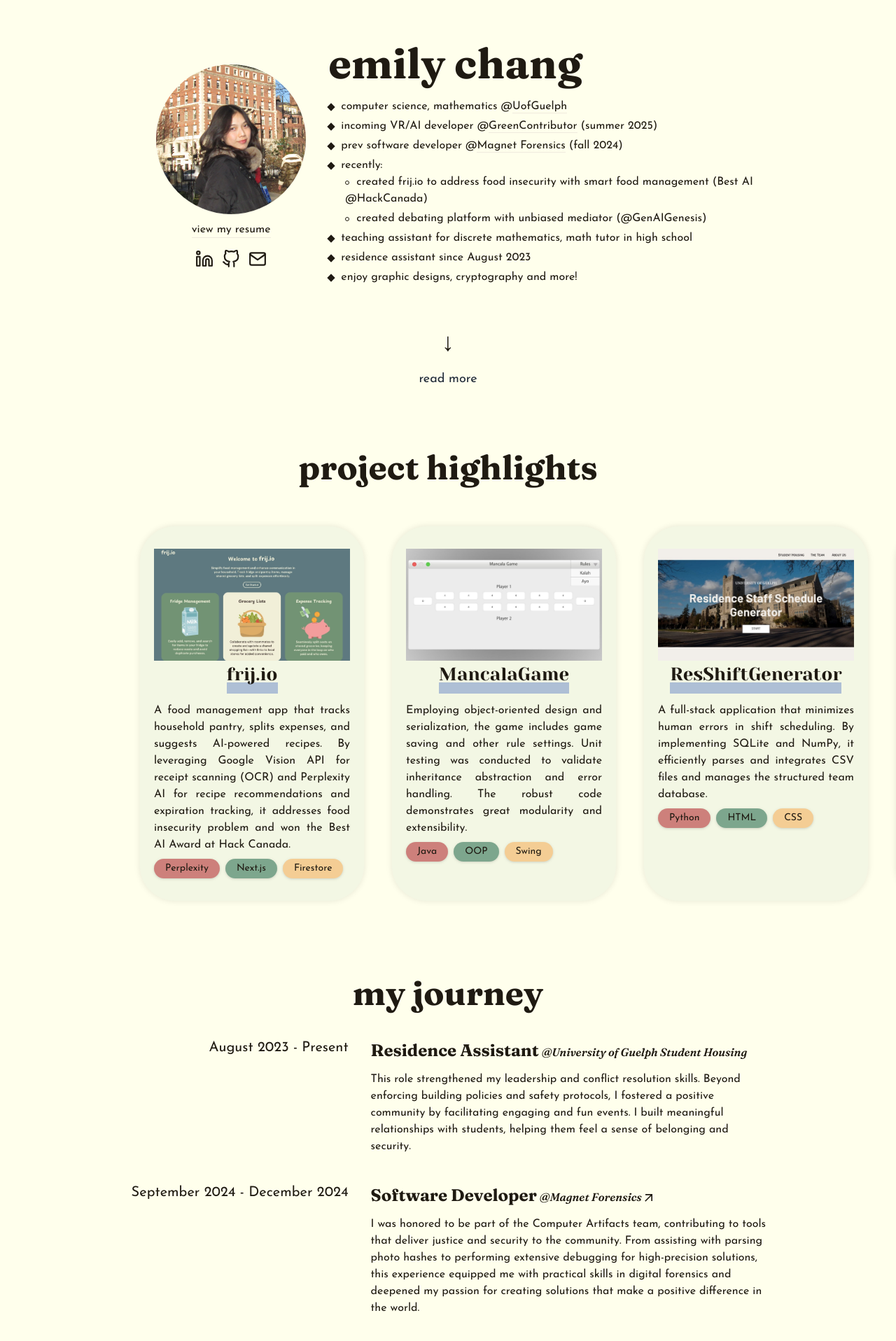
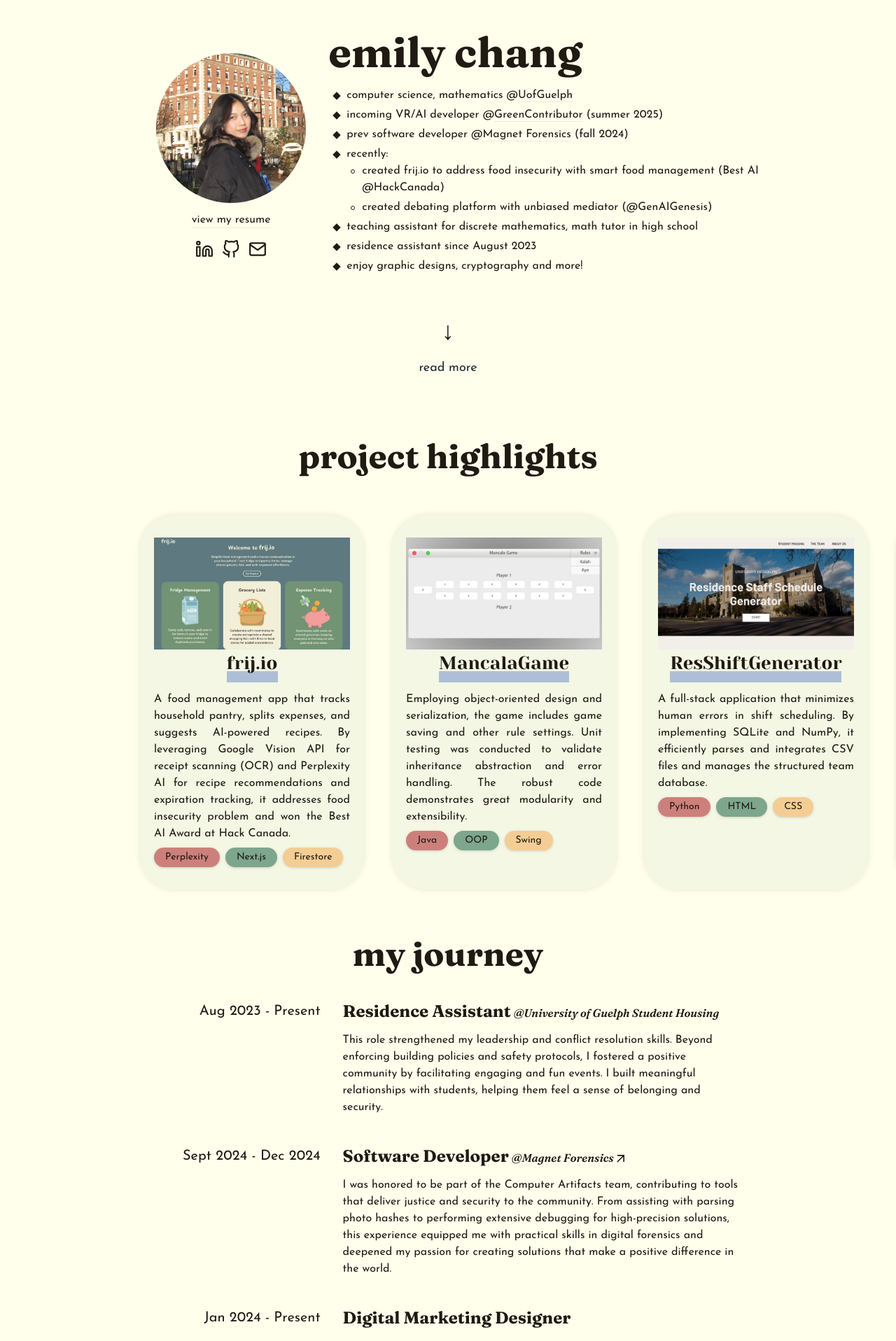
Before and after one commit to milychang19/my-portfolio, a React (Create React App) app: page / in a window 1280 px wide. Shown: the part 180-2096 px from the top of the page at 70% size. Built offline with nearby package versions, Linux system fonts and the light colour scheme.

Commit message:
mobile spaces for home and journey sections

```diff
--- a/src/index.css
+++ b/src/index.css
@@ -14,6 +14,13 @@
 code {
   font-family: source-code-pro, Menlo, Monaco, Consolas, "Courier New",
     monospace;
+}
+
+.list-square {
+  position: relative;
+  padding-left: 1.5rem; /* space for bullet */
+  text-indent: -1rem; /* pull first line left to align with bullet */
+  line-height: 1.5rem; /* optional: tighter line spacing */
 }
 
 .list-square::before {
--- a/src/pages/Header.jsx
+++ b/src/pages/Header.jsx
@@ -15,7 +15,7 @@
 
   return (
     <header className="sticky top-0 z-50 bg-beige md:bg-rose md:shadow-sm flex justify-between md:justify-start items-center px-5 pt-2 md:pt-0">
-      <img src={logo} alt="" className="z-30 h-16 md:h-20 md:w-20 max-w-full mr-10" onClick={() => handleScroll("home")}/>
+      <img src={logo} alt="" className="z-30 h-16 md:h-20 md:w-20 max-w-full mr-10" onClick={() => {setIsOpen(false); handleScroll("home");}}/>
       <div className="hidden md:block">
         <ul className="flex gap-10">
           <li className="cursor-pointer box-border text-base md:text-xl inline-block duration-300 animate-fade-in-zoom1 underline-hover" onClick={() => handleScroll("home")}>about me</li>
--- a/src/pages/Home.jsx
+++ b/src/pages/Home.jsx
@@ -6,11 +6,16 @@
 const Home = () => {
   return (
     <section id="home">
-      <div className="flex pt-36 px-20 justify-end">
-        <div className="w-[22%] p-4">
-          <img src={portrait} alt="" className="mt-8 rounded-full shadow-sm animate-fade-in-zoom3 mx-auto"/>
+      {/* <div className="flex pt-36 px-20 justify-end"> */}
+      <div className="flex flex-col md:flex-row pt-4 md:pt-32 px-8 md:px-20 justify-center md:justify-end items-center md:items-start">
+        <div className="flex flex-row md:flex-col justify-center py-12 md:w-[22%] md:p-4 gap-4 md:gap-0">
+          <div className="w-[40%] md:w-full md:mt-8">
+            <img src={portrait} alt="" className=" rounded-full shadow-sm animate-fade-in-zoom3 mx-auto"/>
+          </div>
+          <div className="pt-5 md:pt-0">
+            <h1 className="block md:hidden font-sub font-bold text-3xl">emily chang</h1>
             <a href={resume} title="Resume" target="_blank" rel="noreferrer">
-            <button className="text-base relative group">view my resume
+              <button className="text-base relative group pt-3">view my resume
                 <span className="absolute left-0 bottom-0 w-full h-[1px] bg-matcha"></span>
                 <span className="absolute left-0 bottom-0 w-0 h-[1px] group-hover:w-full group-hover:bg-brown transition-all duration-1000"></span>
               </button>
@@ -21,8 +26,9 @@
               <a href="mailto:emily0109.ec@gmail.com" title="emily0109.ec@gmail.com"><FiMail/></a>
             </div>
           </div>
-        <div className="w-2/3 p-4 text-left gap-5 flex-col flex">
-          <h1 className="font-sub font-bold text-6xl">emily chang</h1>
+        </div>
+        <div className="md:w-2/3 p-4 text-left gap-5 flex-col flex">
+          <h1 className="hidden md:block font-sub font-bold text-6xl">emily chang</h1>
           <ul className="grid gap-1 text-base">
             <li className="list-square hover:translate-x-1 duration-300 ease-out transition-all">computer science, mathematics @<a href="https://www.uoguelph.ca/" target="_black" rel="nonreferrer" title="University of Guelph"><span className="relative group">UofGuelph
               <span className="absolute left-0 bottom-[-2px] w-full h-[1px] bg-matcha"></span>
@@ -48,7 +54,17 @@
         </div>
       </div>
       <div className="flex flex-col items-center py-12">
-        <div className="flex flex-col items-center cursor-pointer">
+        <div className="flex flex-col items-center cursor-pointer"
+          onClick={() => {
+            const dest = document.getElementById("projects");
+            if (dest) {
+              const offset = dest.offsetTop - 70;
+              window.scrollTo({
+                top: offset,
+                behavior: "smooth"
+              });
+            }
+          }}>
           <span className="text-4xl mb-4">↓</span>
           <p className="text-lg font-semibold text-gray-800">read more</p>
         </div>
--- a/src/pages/Journey.jsx
+++ b/src/pages/Journey.jsx
@@ -7,31 +7,31 @@
   {
     position: "Residence Assistant",
     company: "@University of Guelph Student Housing",
-    time: "August 2023 - Present",
+    time: "Aug 2023 - Present",
     description: "This role strengthened my leadership and conflict resolution skills. Beyond enforcing building policies and safety protocols, I fostered a positive community by facilitating engaging and fun events. I built meaningful relationships with students, helping them feel a sense of belonging and security.",
   },
   {
     position: "Software Developer",
     company: "@Magnet Forensics",
-    time: "September 2024 - December 2024",
+    time: "Sept 2024 - Dec 2024",
     description: "I was honored to be part of the Computer Artifacts team, contributing to tools that deliver justice and security to the community. From assisting with parsing photo hashes to performing extensive debugging for high-precision solutions, this experience equipped me with practical skills in digital forensics and deepened my passion for creating solutions that make a positive difference in the world."
   },
   {
     position: "Digital Marketing Designer",
     company: "@Google Developer Student Club",
-    time: "January 2024 - Present",
+    time: "Jan 2024 - Present",
     description: "I gained valuable experience in event organization and digital promotion. I assisted in workshops and supported the groundwork executions. By creating sponsorship and hacker packages, as well as designing social media posts, I optimized the promotion and the flow of our GDSC hackathon event.",
   },
   {
     position: "Teaching Assistant",
     company: "@University of Guelph",
-    time: "January 2024 - April 2024",
+    time: "Jan 2024 - Apr 2024",
     description: "Due to my passion for mathematical concepts, I enjoyed holding tutorials and office hours for Discrete Mathematics. I provided clear guidance to simplify complex applications, ensuring students easily grasped the material. I built strong relationships with many students and found it fulfilling to witness their growth in problem solving. Through this role, I discovered a genuine love for teaching and helping others succeed.",
   },
   {
     position: "Front-End Developer",
     company: "@bizZone Inc.",
-    time: "March 2022 - June 2022",
+    time: "Mar 2022 - Jun 2022",
     description: "Focusing on front-end development and project tracking, this opportunity has enhanced my ability to manage time efficiently, communicate clearly with team members, and maintain a high standard of work quality despite the challenges of working remotely.",
   }
 ]
@@ -56,24 +56,24 @@
   };
 
   return (
-    <section id="journey" className="md:mb-24">
-      <h1 className="font-sub text-4xl md:text-5xl font-bold p-10 animate-fade-in-zoom1">my journey</h1>
+    <section id="journey" className="p-8 md:p-0 md:mb-24">
+      <h1 className="font-sub text-4xl md:text-5xl font-bold pb-10 animate-fade-in-zoom1">my journey</h1>
       {workExperiences.map((experience, index) => (
-        <div key={index} className={`md:flex mb-10 mx-8 md:mx-40 justify-center duration-300 hover:translate-x-1 ${hoveredIndex !== null && hoveredIndex !== index ? 'opacity-60' : ''}`}
+        <div key={index} className={`md:flex mb-10 mx-8 md:mx-40 justify-center duration-300 md:hover:translate-x-1 ${hoveredIndex !== null && hoveredIndex !== index ? 'opacity-60' : ''}`}
           onMouseEnter={() => handleMouseEnter(index)}
           onMouseLeave={handleMouseLeave}
         >
-          <div className="w-1/3">
-            <p className="text-base md:text-xl text-right animate-fade-in-zoom2">{experience.time}</p>
+          <div className="md:w-1/4 md:pt-1">
+            <p className="text-sm md:text-xl text-right animate-fade-in-zoom2">{experience.time}</p>
           </div>
           <div className="text-left md:pl-8 md:w-[63%] cursor-pointer"
             {...(experience.company === "@Magnet Forensics" ? { onClick: handleClick } : {})}>
 
             <p className="font-sub font-bold pr-1 text-xl md:text-2xl inline-block animate-fade-in-zoom3">{experience.position}</p>
 
-            <p className={`font-sub text-base font-[600] inline-block italic duration-200 ${hoveredIndex !== null && hoveredIndex === index ? 'text-green duration-200':''}`}>{experience.company}</p>
+            <p className={`font-sub text-base font-[600] inline-block italic duration-200 text-green md:text-brown ${hoveredIndex !== null && hoveredIndex === index ? 'md:text-green duration-200':''}`}>{experience.company}</p>
             {experience.company === "@Magnet Forensics" && (
-              <MdArrowOutward className={`inline-block size-5 ${hoveredIndex !== null && hoveredIndex === index ? 'fill-green duration-200':''}`}/>
+              <MdArrowOutward className={`inline-block size-5 fill-green md:fill-brown ${hoveredIndex !== null && hoveredIndex === index ? 'md:fill-green duration-200':''}`}/>
               // <button className="bg-star text-brown bg-opacity-70 text-sm px-10 py-2 rounded-full shadow-sm hover:bg-opacity-100 transition transition-500 animate-fade-in-zoom3" onClick={() =>navigate("/F24-work-term-report")}>View Work Term Report</button>
               // <button className="bg-transparent border-brown border-2 border-opacity-10 text-brown text-sm px-10 py-2 rounded-full shadow-sm hover:bg-brown hover:bg-opacity-20 hover:text-beige transition transition-500 animate-fade-in-zoom3" onClick={handleClick}>View Work Term Report</button>
             )}
```
Lines whose indentation alone changed are shown as unchanged.
